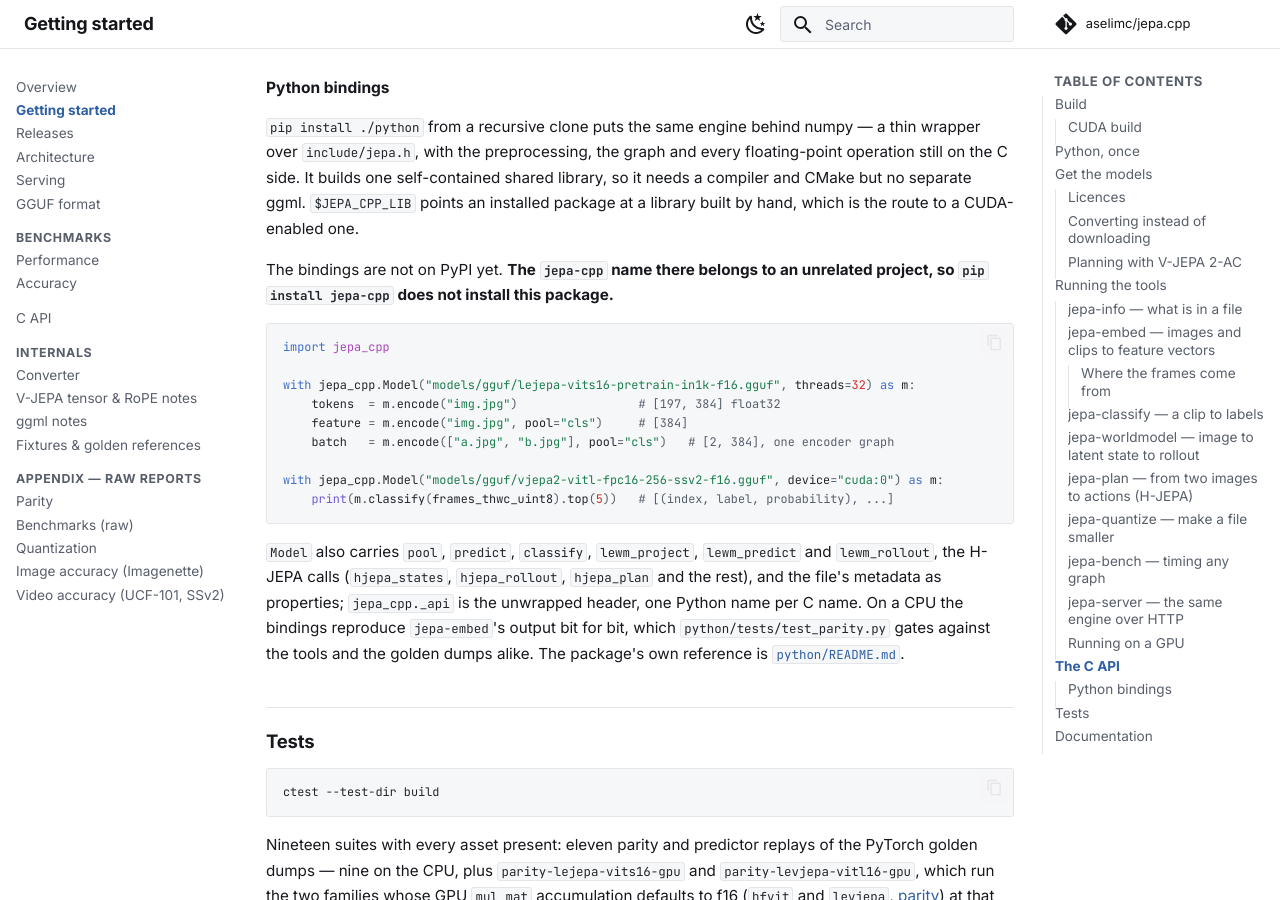
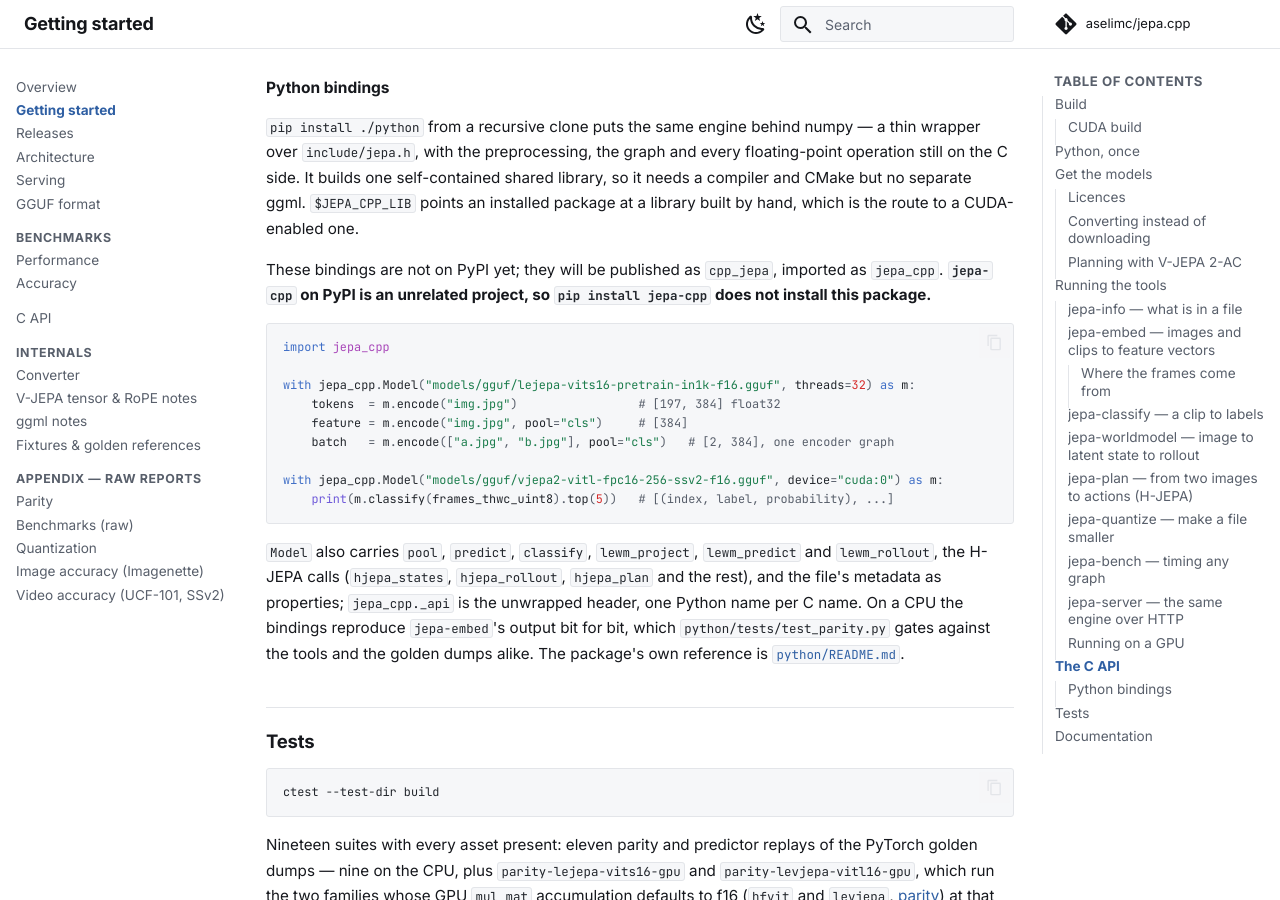
Before and after one commit to aselimc/jepa.cpp, an MkDocs documentation site: the page built from docs/getting-started.md, in a window 1280 px wide and 900 px high, scrolled down 9846 px. Built offline with MkDocs 1.6.1 and Material for MkDocs 9.7.7, drawn with Linux system fonts in a browser that asks for light colours; comment, search, counter and statistics services are not loaded.

Commit message:
Publish the wheels to PyPI as cpp_jepa on a tag
The distribution is renamed from jepa-cpp, which belongs to another project on PyPI. The import
stays jepa_cpp. Trusted Publishing means no token is stored.

````diff
--- a/docs/getting-started.md
+++ b/docs/getting-started.md
@@ -423,8 +423,8 @@ the C side. It builds one self-contained shared library, so it needs a compiler
 separate ggml. `$JEPA_CPP_LIB` points an installed package at a library built by hand, which is the
 route to a CUDA-enabled one.
 
-The bindings are not on PyPI yet. **The `jepa-cpp` name there belongs to an unrelated project, so
-`pip install jepa-cpp` does not install this package.**
+These bindings are not on PyPI yet; they will be published as `cpp_jepa`, imported as `jepa_cpp`.
+**`jepa-cpp` on PyPI is an unrelated project, so `pip install jepa-cpp` does not install this package.**
 
 ```python
 import jepa_cpp
````
Also changed, not shown: CHANGELOG.md (+3 -2 lines), python/README.md (+3 -3 lines), 3 other files.
